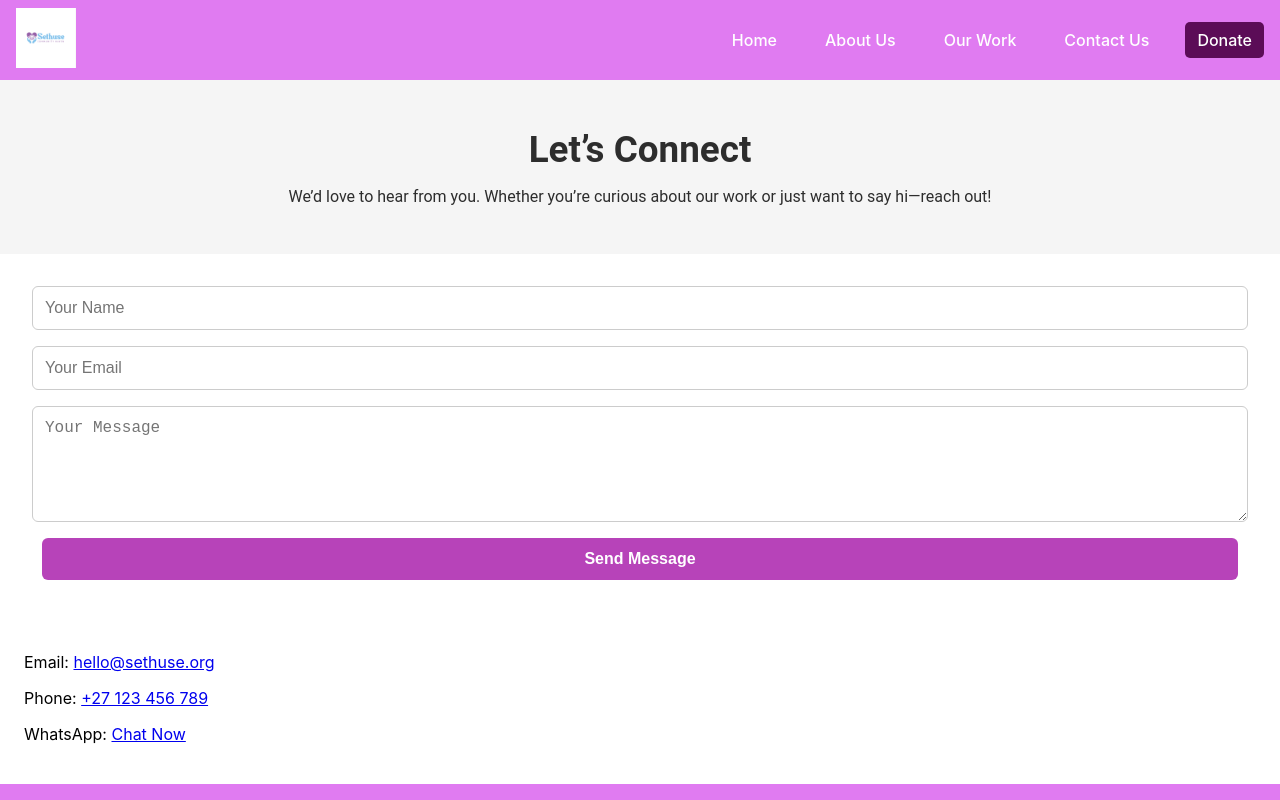
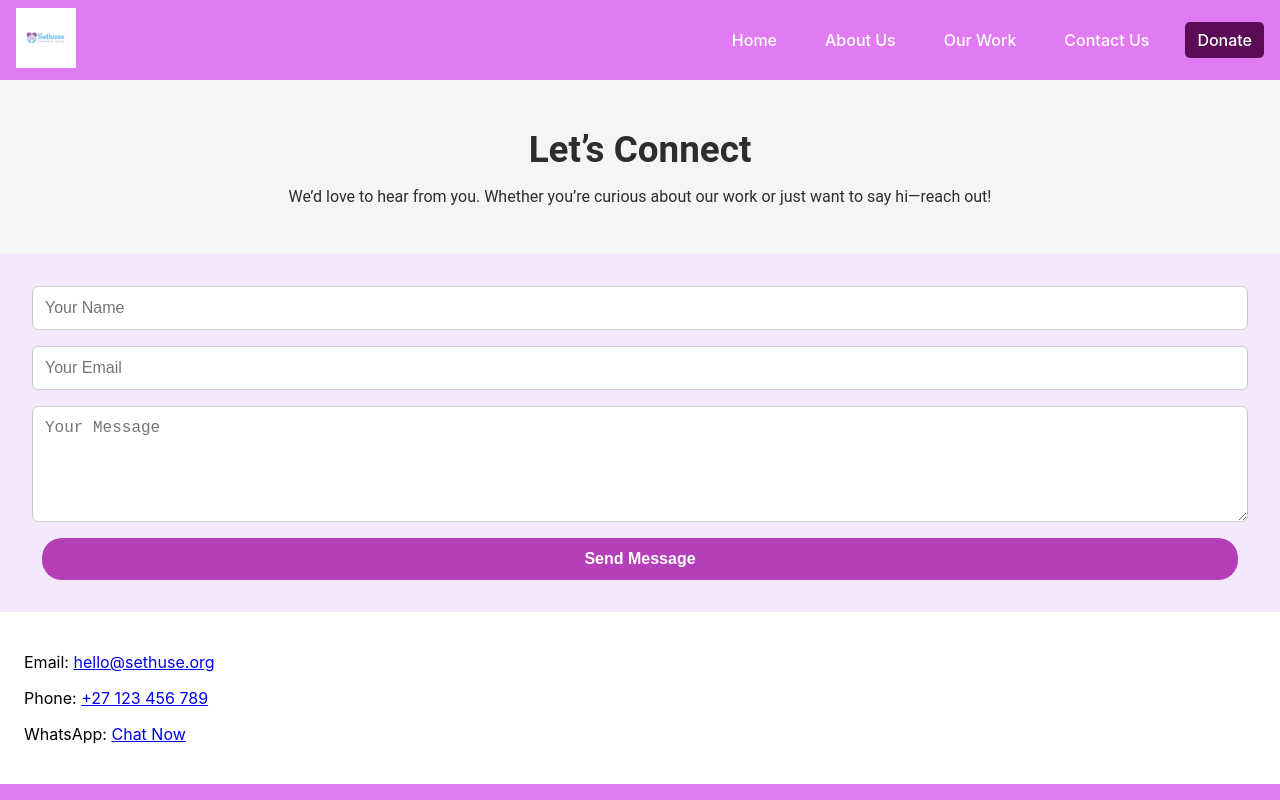
Before and after one commit to SmaSema/sethuse-website, a React (Create React App) app: page /contact in a window 1280 px wide. Shown: the top 800 px of the page. Built offline with nearby package versions, Linux system fonts and the light colour scheme.

Commit message:
49th  commit

```diff
--- a/src/components/ContactUs_page/ContactForm.css
+++ b/src/components/ContactUs_page/ContactForm.css
@@ -3,6 +3,7 @@
   flex-direction: column;
   gap: 1rem;
   padding: 2rem;
+  background-color: rgba(223, 191, 245, 0.356);
 }
 
 .contact-form input,
@@ -19,7 +20,7 @@
   border: none;
   padding: 0.75rem;
   font-size: 1rem;
-  border-radius: 6px;
+  border-radius: 20px;
   cursor: pointer;
 }
 
```
